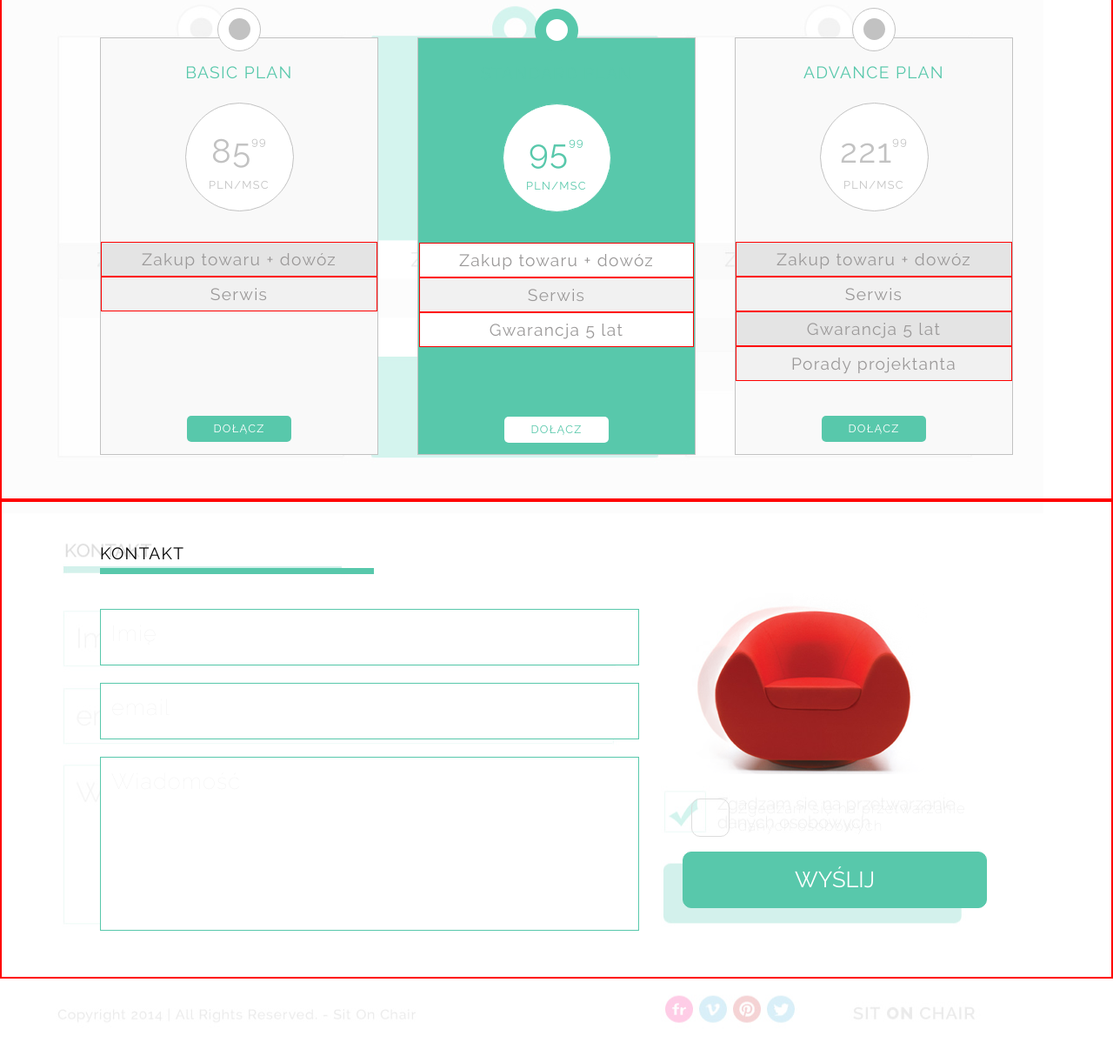
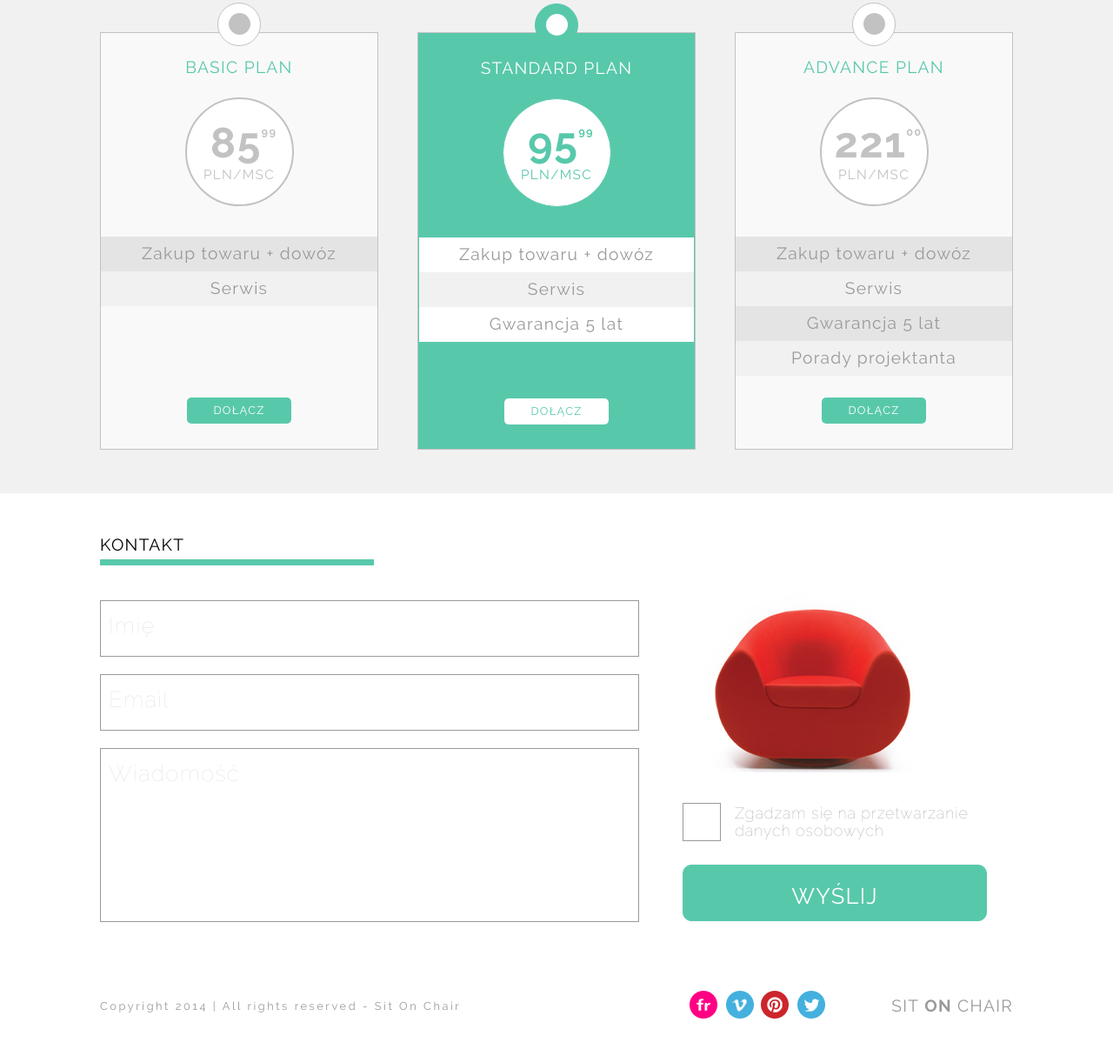
Before and after one commit to Natal1a/SitOnChair, a plain HTML site: page index.html in a window 1280 px wide. Shown: the part 978-2192 px from the top of the page at 87% size. Drawn offline with Linux system fonts and the light colour scheme.

Commit message:
contact section amended, adaptive placeholder added

```diff
--- a/css/style.css
+++ b/css/style.css
@@ -34,25 +34,6 @@
   src: url('../fonts/raleway-thin.woff2') format('woff2'), url('../fonts/raleway-thin.woff') format('woff');
   font-weight: normal;
   font-style: normal;
-}
-
-/* page layout background */
-
-#bg {
-  position: absolute;
-  left: 0px;
-  top: 0px;
-  width: 1200px;
-  height: 2200px;
-  overflow: hidden;
-  z-index: 1;
-  filter: opacity(20%);
-}
-
-#container {
-  position: relative;
-  z-index: 2;
-  height: 100%;
 }
 
 /* general styles */
@@ -113,10 +94,21 @@ nav a {
 
 header {
   height: 490px;
-  border: 2px solid #58C8AB;
   display: flex;
   align-items: center;
   align-content: center;
+  /* Permalink - use to edit and share this gradient: http://colorzilla.com/gradient-editor/#fafafa+27,efefef+73,e8e8e8+81,e0e0e0+91,cfced8+100 */
+  background: #fafafa;
+  /* Old browsers */
+  background: -moz-linear-gradient(top, #fafafa 27%, #efefef 73%, #e8e8e8 81%, #e0e0e0 91%, #cfced8 100%);
+  /* FF3.6-15 */
+  background: -webkit-linear-gradient(top, #fafafa 27%, #efefef 73%, #e8e8e8 81%, #e0e0e0 91%, #cfced8 100%);
+  /* Chrome10-25,Safari5.1-6 */
+  background: linear-gradient(to bottom, #fafafa 27%, #efefef 73%, #e8e8e8 81%, #e0e0e0 91%, #cfced8 100%);
+  /* W3C, IE10+, FF16+, Chrome26+, Opera12+, Safari7+ */
+  filter: progid:DXImageTransform.Microsoft.gradient( startColorstr='#fafafa', endColorstr='#cfced8', GradientType=0);
+  /* IE6-9 */
+  copy
 }
 
 header .main-wraper {
@@ -142,7 +134,7 @@ header .main-wraper {
   width: 0px;
   height: 0px;
   border: 20px solid transparent;
-  border-top: 30px solid white;
+  border-top: 30px solid #F5F5F5;
   display: inline-block;
   left: 20px;
   top: 15px;
@@ -200,10 +192,6 @@ header .item-photo {
 }
 
 /* items section */
-
-section {
-  border: 2px solid red;
-}
 
 #items .main-wraper {
   display: flex;
@@ -277,7 +265,7 @@ section {
 
 #price-list {
   padding: 50px 0;
-  /*background-color: #F1F1F1;*/
+  background-color: #F1F1F1;
 }
 
 .offers-container {
@@ -312,17 +300,12 @@ section {
 
 .price {
   border-radius: 50%;
-  border: 1px solid #C2C2C2;
+  border: 2px solid #C2C2C2;
   height: 125px;
   width: 125px;
   margin: 25px auto 35px;
   color: #C2C2C2;
   background-color: white;
-}
-
-.price p {
-  margin: auto;
-  text-align: center;
 }
 
 .offer h3, .offer p, .offer a {
@@ -347,14 +330,13 @@ section {
 }
 
 .included {
-  height: 200px;
+  height: 185px;
   width: 100%;
 }
 
 .offer .included p {
   width: 100%;
   height: 40px;
-  border: 1px solid red;
   padding: 10px;
   font-size: 1.5em;
   color: #9b9999;
@@ -369,16 +351,21 @@ section {
 }
 
 .price p:first-child {
-  margin-top: 25px;
+  margin-top: 15px;
   margin-bottom: 30px;
 }
 
 .price p:first-child span {
-  font-size: 3em;
-  margin-top: 50px;
+  font-size: 3.8em;
+  margin-left: 10px;
   position: relative;
-  top: 20px;
+  top: 25px;
 }
+.price p:last-child {
+  font-size: 1.2em;
+}
+
+
 
 /*.standard offer*/
 
@@ -414,7 +401,7 @@ section {
   bottom: 0;
 }
 
-.standard .offer h3 {
+.offer .standard h3 {
   color: white;
 }
 
@@ -446,13 +433,78 @@ div[class*="form"] {
   margin: 0 0 0 50px;
 }
 
+input {
+  height: 65px;
+}
+
+input, #message {
+  width: 100%;
+  margin: 10px 0;
+  border: 1px solid #9b9999;
+  outline: none;
+  padding: 20px;
+  font-size: 1.5em;
+  font-family: 'ralewaythin', 'Arial', sans-serif;
+  letter-spacing: 0.05em;
+}
+
+#message {
+  height: 200px;
+  resize: none;
+  overflow: auto;
+  scroll-behavior: smooth;
+}
+
+input:focus, #message:focus, input:valid, #message:valid{
+  border: 1px solid #58C8AB;
+}
+
+label{
+  font-family: 'ralewaythin', 'Arial', sans-serif;
+  letter-spacing: 0.05em;
+  font-size: 2em;
+  color: #9b9999;
+  position: absolute;
+}
+
+
+
+/* adaptive placeholder */
+
+.for-group {
+  position: relative;
+}
+
+.for-control-placeholder {
+  font-size: 2em;
+  position: absolute;
+  top: 30px;
+  left: 10px;
+  transition: all 200ms ease;
+  opacity: 0.3;
+}
+
+.for-control:focus + .for-control-placeholder,
+.for-control:valid + .for-control-placeholder {
+  position: absolute;
+  transform: translate3d(5px, -35px, 0);
+  font-size: 1.5em;
+  opacity: 1;
+  padding:3px;
+  background-color: white;
+}
+
+/* right side of form styles */
+
 .red-chair {
-  height: 250px;
+  height: 265px;
   width: 300px;
   background-image: url('../images/red_chair.png');
   background-repeat: no-repeat;
   background-position: center;
 }
+
+/* chcekbox styles */
 
 .checkbox {
   display: flex;
@@ -478,12 +530,12 @@ input[type=checkbox] {
   cursor: pointer;
   position: relative;
   left: 0;
-  padding: 10px 10px 10px 64px;
+  padding: 10px 10px 10px 60px;
   min-height: 44px;
   background-color: transparent;
-  color: #E4E4E4;
+  color: #9b9999;
   font-family: 'ralewaythin', 'Arial', sans-serif;
-  font-size: 1.3em;
+  font-size: 1.4em;
   transition: all 200ms ease;
 }
 
@@ -492,13 +544,12 @@ input[type=checkbox] {
   width: 44px;
   height: 44px;
   position: absolute;
-  left: 10px;
+  left: 0;
   top: 50%;
   color: #fff;
   transform: translateY(-50%);
-  border: 1px solid #ddd;
+  border: 1px solid #9b9999;
   box-sizing: border-box;
-  border-radius: 10px;
   transition: all 200ms ease;
 }
 
@@ -510,22 +561,6 @@ input[type=checkbox] {
   border: 1px solid #58C8AB;
 }
 
-input {
-  height: 65px;
-  margin: 20px 0;
-  margin: 10px 0;
-  border: 1px solid #58C8AB;
-}
-
-#message {
-  margin-top: 10px;
-  height: 200px;
-  border: 1px solid #58C8AB;
-  resize: none;
-  overflow: auto;
-  scroll-behavior: smooth;
-}
-
 #submit-button {
   width: 350px;
   background-color: #58C8AB;
@@ -533,31 +568,32 @@ input {
   font-family: 'Raleway', 'Arial', sans-serif;
   font-size: 2em;
   border-radius: 10px;
+  margin-top: 20px;
 }
 
-::-webkit-input-placeholder {
-  color: #f1f1f1;
-  font-size: 2em;
-  letter-spacing: 0.05em;
-  font-family: 'ralewaythin', 'Arial', sans-serif;
-  padding: 10px;
-  /* Chrome, Opera, Safari */
+/* footer styles */
+
+footer {
+  color: #9b9999;
 }
 
-::-moz-placeholder {
-  color: #f1f1f1;
-  font-size: 2em;
-  letter-spacing: 0.05em;
-  font-family: 'ralewaythin', 'Arial', sans-serif;
-  padding: 10px;
-  /* Firefox */
+footer .main-wraper {
+  display: flex;
+  justify-content: space-between;
+  align-items: center;
+  padding: 20px 0 30px;
 }
 
-::-ms-input-placeholder {
-  color: #f1f1f1;
-  font-size: 2em;
-  letter-spacing: 0.05em;
-  font-family: 'ralewaythin', 'Arial', sans-serif;
-  padding: 10px;
-  /* IE 10+ */
+.footer-left {
+  letter-spacing: 0.2em;
 }
+
+.footer-right {
+  display: flex;
+  font-size: 1.5em;
+  align-items: center;
+}
+
+.icons {
+  margin-right: 75px;
+}
--- a/index.html
+++ b/index.html
@@ -9,9 +9,6 @@
 </head>
 
 <body>
-  <img id="bg" src="images/warsztat1.jpg" alt="">
-
-  <div id="container">
   <nav>
     <div class="main-wraper">
       <div class="uppercase">
@@ -59,9 +56,8 @@
         </article>
         <article class="note">
           <p class="bold underlined">Finds all inputs</p>
-            <p>Finds all inputs that are not checked and highlights the next sibling span. notice there is no change when clicking the checkbox since no click events have been linked
-            </p>
-            <p>Finds all inputs that are not checked and highlights the next sibling span.</p>
+          <p>Lorem ipsum dolor sit amet, consectetur adipisicing elit, sed do eiusmod tempor incididunt ut labore et dolore magna aliqua.</p>
+          <p>Lorem ipsum dolor sit amet, consectetur adipisicing elit, sed do eiusmod tempor incididunt.</p>
         </article>
       </div>
     </section>
@@ -81,7 +77,7 @@
             <h3>BASIC PLAN</h3>
 
             <div class="price">
-                <p><span>85</span>99</p>
+              <p class="bold"><span>85</span>99</p>
               <p>PLN/MSC</p>
             </div>
             <div class="included">
@@ -101,7 +97,7 @@
               <h3>STANDARD PLAN</h3>
 
               <div class="price">
-                  <p><span>95</span>99</p>
+                <p class="bold"><span>95</span>99</p>
                 <p>PLN/MSC</p>
               </div>
               <div class="included">
@@ -122,7 +118,7 @@
             <h3>ADVANCE PLAN</h3>
 
             <div class="price">
-                <p><span>221</span>99</p>
+              <p class="bold"><span>221</span>00</p>
               <p>PLN/MSC</p>
             </div>
             <div class="included">
@@ -144,12 +140,20 @@
         <h3 class="uppercase section-title">Kontakt</h3>
         <div class="form">
           <div class="form-left">
-              <label for="name"></label>
-              <input type="text" name="name" value="" id="name" placeholder="Imię">
-              <label for="email"></label>
-              <input type="email" name="surname" value="" id="email" placeholder="email">
-              <label for="message"></label>
-              <textarea name="message" rows="8" cols="80" id="message" placeholder="Wiadomość"></textarea>
+            <div class="for-group">
+              <input type="text" name="name" id="name" class="for-control" required>
+              <label class="for-control-placeholder" for="name">Imię</label>
+            </div>
+            <div class="for-group">
+              <input type="text" name="email" id="email" class="for-control" required>
+              <label class="for-control-placeholder" for="email">Email</label>
+            </div>
+
+            <div class="for-group">
+              <textarea name="message" rows="8" cols="80" id="message"  class="for-control" required></textarea>
+              <label class="for-control-placeholder" for="message">Wiadomość</label>
+            </div>
+
           </div>
 
           <div class="form-right">
@@ -161,14 +165,33 @@
             </div>
             <input type="submit" name="" value="Wyślij" class="uppercase" id="submit-button">
           </div>
-
+        </div>
       </div>
     </section>
+  </main>
+
+  <footer>
+    <div class="main-wraper">
+      <div class="footer-left">
+        <p>Copyright 2014 | All rights reserved - Sit On Chair</p>
+      </div>
+      <div class="footer-right">
+        <div class="icons">
+          <a href="#"><img src="images/flickr.png" alt="flickr"></a>
+          <a href="#"><img src="images/vimeo.png" alt="vimeo"></a>
+          <a href="#"><img src="images/pinterest.png" alt="pinterest"></a>
+          <a href="#"><img src="images/twitter.png" alt="twitter"></a>
+        </div>
+        <div class="uppercase">
+          Sit<span class="bold"> on</span> chair
+        </div>
+      </div>
+    </div>
 
 
-    </main>
+  </footer>
 
-  </div>
+
 </body>
 
 </html>
```
Lines whose indentation alone changed are shown as unchanged.
